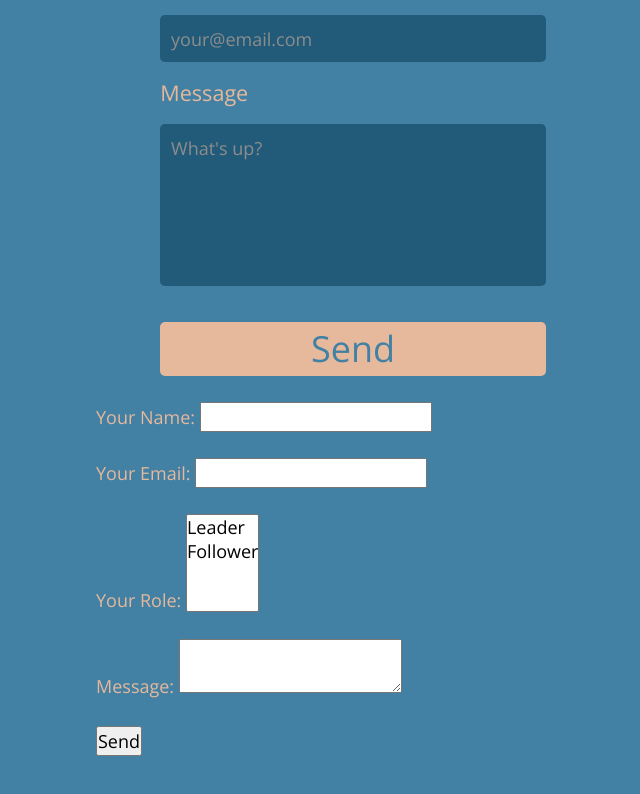
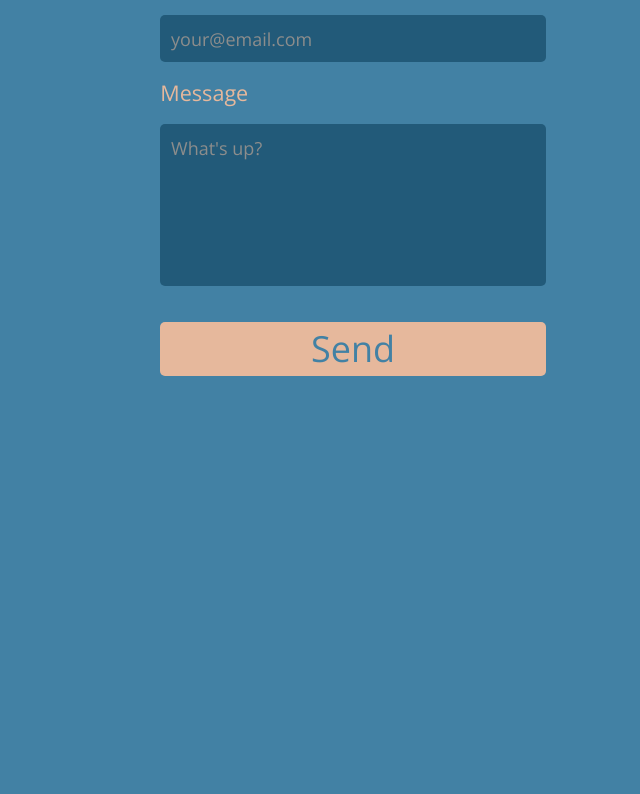
Before and after one commit to toddfichman/portfolio, a Gatsby site: page / in a window 1280 px wide. Shown: the part 4318-5112 px from the top of the page, without its empty margins (544-1184 px from the left). After the commit the page ends 4888 px from the top, so only its background shows below. Built offline with nearby package versions, Linux system fonts and the light colour scheme; Gatsby itself is replaced by a stand-in of ours; a web font is replaced by a local one.

Commit message:
Change form name

```diff
--- a/src/components/portfolio.js
+++ b/src/components/portfolio.js
@@ -270,7 +270,7 @@
               <form
                 className="contact-form"
                 netlify
-                name="contact"
+                name="contact-form"
                 method="POST"
                 action="/success"
                 target="_blank"
@@ -301,35 +301,7 @@
                 </button>
               </form>
             </div>
-            <form name="test" method="POST" data-netlify="true">
-              <p>
-                <label>
-                  Your Name: <input type="text" name="name" />
-                </label>
-              </p>
-              <p>
-                <label>
-                  Your Email: <input type="email" name="email" />
-                </label>
-              </p>
-              <p>
-                <label>
-                  Your Role:{' '}
-                  <select name="role[]" multiple>
-                    <option value="leader">Leader</option>
-                    <option value="follower">Follower</option>
-                  </select>
-                </label>
-              </p>
-              <p>
-                <label>
-                  Message: <textarea name="message" />
-                </label>
-              </p>
-              <p>
-                <button type="submit">Send</button>
-              </p>
-            </form>
+
           </Fade>
         </div>
       </React.Fragment>
```
